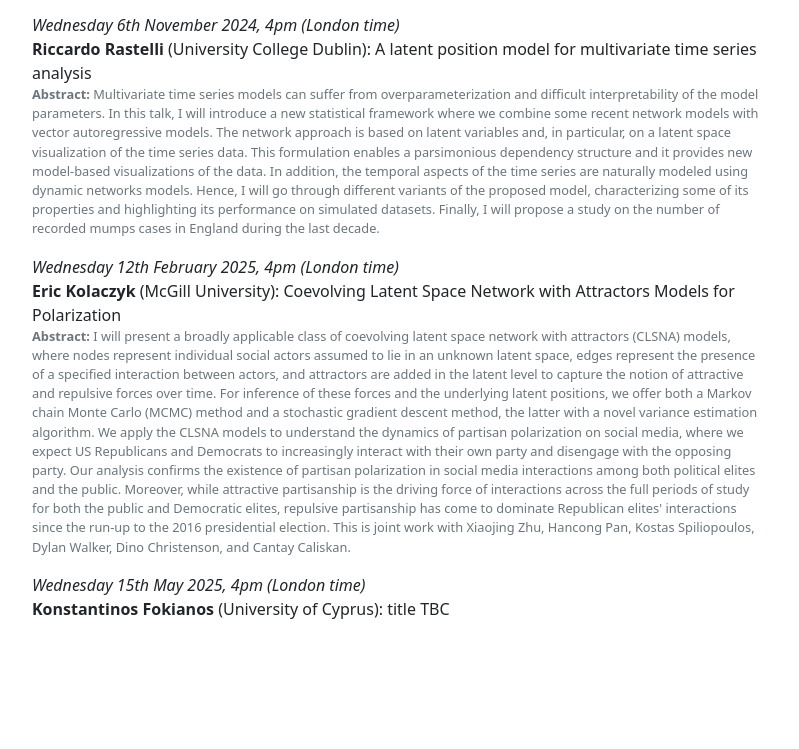
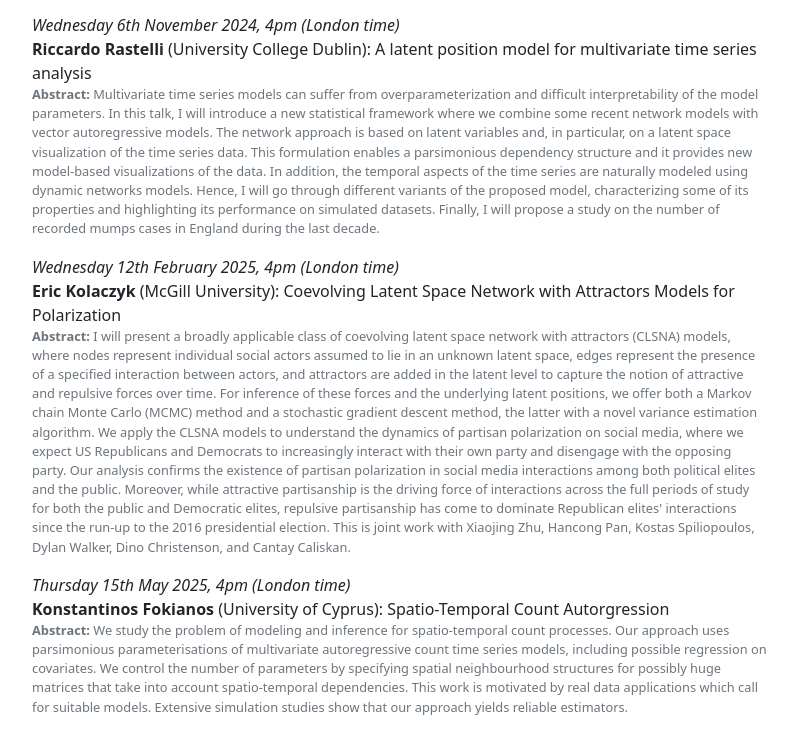
Before and after one commit to alexandermodell/alexandermodell.github.io, a website: page nest_seminar.html in a window 1280 px wide. Shown: the part 699-1448 px from the top of the page, without its empty margins (240-1039 px from the left). Before the commit the page ends 1352 px from the top, so only its background shows below. Drawn offline with Linux system fonts and the light colour scheme.

Commit message:
Kostas's abstract added to nest seminar

```diff
--- a/nest_seminar.html
+++ b/nest_seminar.html
@@ -55,11 +55,11 @@
                   </div>
                 </p>
                 <p>
-                  <em>Wednesday 15th May 2025, 4pm (London time)</em><br>
-                  <b>Konstantinos Fokianos</b> (University of Cyprus): title TBC
-                  <!-- <div class="publication-authors">
-                    Abstract TBC
-                  </div> -->
+                  <em>Thursday 15th May 2025, 4pm (London time)</em><br>
+                  <b>Konstantinos Fokianos</b> (University of Cyprus): Spatio-Temporal Count Autorgression
+                  <div class="publication-authors">
+                    <b>Abstract:</b>  We study the problem of modeling and inference for spatio-temporal count processes. Our approach uses parsimonious parameterisations of multivariate autoregressive count time series models, including possible regression on covariates. We control the number of parameters by specifying spatial neighbourhood structures for possibly huge matrices that take into account spatio-temporal dependencies. This work is motivated by real data applications which call for suitable models. Extensive simulation studies show that our approach yields reliable estimators.
+                  </div>
                 </p>
 
               </div>
```
